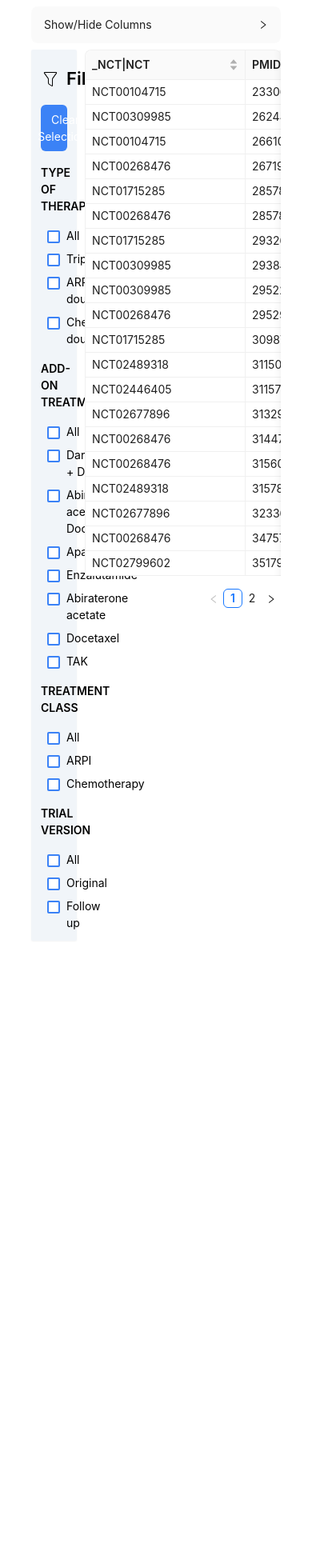
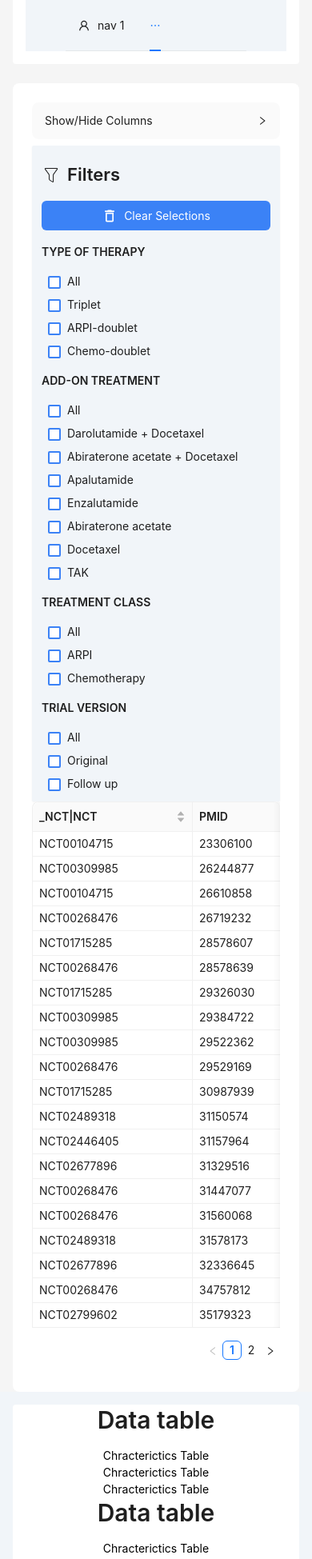
Before and after one commit to EdraakSystems/datatable, a Next.js app: page /study-characteristics-table in a window 390 px wide. Shown: the part 40-1989 px from the top of the page at 80% size. Before the commit the page ends 1264 px from the top, so only its background shows below. Built offline with nearby package versions, Linux system fonts and the light colour scheme.

Commit message:
fixed responsiveness

```diff
--- a/app/study-characteristics-table/layout.jsx
+++ b/app/study-characteristics-table/layout.jsx
@@ -1,9 +1,149 @@
-export default function Layout({ children }) {
+'use client'
+
+import React from 'react';
+import { UploadOutlined, UserOutlined, VideoCameraOutlined } from '@ant-design/icons';
+import { Layout, Menu, theme } from 'antd';
+import { Row, Col } from 'antd';
+import { Typography } from 'antd';
+const { Header, Content, Footer, Sider } = Layout;
+const items = [UserOutlined, VideoCameraOutlined, UploadOutlined, UserOutlined].map(
+  (icon, index) => ({
+    key: String(index + 1),
+    icon: React.createElement(icon),
+    label: `nav ${index + 1}`,
+  }),
+);
+const App = ({ children }) => {
+  const {
+    token: { colorBgContainer, borderRadiusLG },
+  } = theme.useToken();
+  const { Title } = Typography;
   return (
-    <>
-        <div className="w-[80%] m-auto my-[3rem]">
-            <main>{children}</main>
-        </div>
-    </>
-  )
-}
+    <Layout>
+      <Layout>
+        <Row
+          style={{
+            margin: '24px 16px 0',
+          }}
+        >
+          <Col className='p-4 rounded bg-white' span={24}>
+            <Header
+              className='bg-slate-100'
+              style={{
+                display: 'flex',
+                alignItems: 'center',
+              }}
+            >
+
+              <div className="demo-logo" />
+              <Menu
+                theme="light"
+                mode="horizontal"
+                defaultSelectedKeys={['2']}
+                items={items}
+                style={{
+                  flex: 1,
+                  minWidth: 0,
+                  color: 'black'
+                }}
+                className='bg-slate-100'
+              />
+            </Header>
+
+          </Col>
+        </Row>
+
+        <Content
+          style={{
+            margin: '24px 16px 0',
+          }}
+        >
+          <div
+            style={{
+              padding: 24,
+              minHeight: 360,
+              background: colorBgContainer,
+              borderRadius: borderRadiusLG,
+            }}
+          >
+            {children}
+          </div>
+        </Content>
+
+
+        <footer id="footer" className="dark p-4 bg-slate-100">
+          <div className="footer-wrap bg-white rounded">
+            <Row justify="space-around" align="middle">
+
+              <Col md={6} sm={24} xs={24}>
+                <div className="footer-center text-center align-center">
+                  <Title level={2}>Data table</Title>
+                  <div>
+                    <a target="_blank " href="http://ant.design">
+                      Chracterictics Table
+                    </a>
+                  </div>
+                  <div>
+                    <a target="_blank " href="https://pro.ant.design/">
+                      Chracterictics Table
+                    </a>
+                  </div>
+                  <div>
+                    <a href="http://mobile.ant.design">
+                      Chracterictics Table
+                    </a>
+                  </div>
+                </div>
+              </Col>
+
+              <Col md={6} sm={24} xs={24}>
+                <div className="footer-center text-center align-center">
+                  <Title level={2}>Data table</Title>
+                  <div>
+                    <a target="_blank " href="http://ant.design">
+                      Chracterictics Table
+                    </a>
+                  </div>
+                  <div>
+                    <a target="_blank " href="https://pro.ant.design/">
+                      Chracterictics Table
+                    </a>
+                  </div>
+                  <div>
+                    <a href="http://mobile.ant.design">
+                      Chracterictics Table
+                    </a>
+                  </div>
+                </div>
+              </Col>
+
+
+              <Col md={6} sm={24} xs={24}>
+                <div className="footer-center text-center align-center">
+                  <Title level={2}>Data table</Title>
+                  <div>
+                    <a target="_blank " href="http://ant.design">
+                      Chracterictics Table
+                    </a>
+                  </div>
+                  <div>
+                    <a target="_blank " href="https://pro.ant.design/">
+                      Chracterictics Table
+                    </a>
+                  </div>
+                  <div>
+                    <a href="http://mobile.ant.design">
+                      Chracterictics Table
+                    </a>
+                  </div>
+                </div>
+              </Col>
+
+            </Row>
+          </div>
+        </footer>
+      </Layout>
+    </Layout>
+  );
+};
+export default App;
--- a/app/study-characteristics-table/page.jsx
+++ b/app/study-characteristics-table/page.jsx
@@ -368,7 +368,7 @@ const App = () => {
             checkedList={checkedList}
             setCheckedList={setCheckedList}
             options={options}
-
+            className='bg-slate-100'
           />
 
           {/* <Select
@@ -396,13 +396,14 @@ const App = () => {
             }}
           /> */}
         </Col>
-        <Col span={5}>
+
+        <Col  xs={24} sm={24} md={24} lg={5} xl={5}>
           <DataFilters
             onClear={() => setSelectedFilters({})}
             selectedFilters={selectedFilters}
             onSelect={handleSelectedFilters} />
         </Col>
-        <Col span={19}>
+        <Col xs={24} sm={24} md={24} lg={19} xl={19}>
           <div className="custom-table">
             <Table
               columns={newColumns}
@@ -417,6 +418,8 @@ const App = () => {
             />
           </div>
         </Col>
+
+
       </Row>
     </>
   )
--- a/components/data-filters.jsx
+++ b/components/data-filters.jsx
@@ -28,7 +28,6 @@ export const DataFilters = ({ onSelect, selectedFilters, onClear }) => {
                         <div className="flex flex-col gap-y-2 px-2">
                             <SelectInput selected={selectedFilters[filter.key] === "All"} title="All" onClick={() => handleSelectFilter(filter.key, "All")} />
                             {filter.filters.map(item =>
-
                                 <SelectInput selected={selectedFilters[filter.key] === item} key={item} title={item} onClick={() => handleSelectFilter(filter.key, item)} />
                             )
                             }
--- a/misc/parsedData.js
+++ b/misc/parsedData.js
@@ -13,7 +13,6 @@ export const columns = [
         key: 5,
         width: 200,
         sorter: (a, b) => a.nct - b.nct,
-        fixed: 'left',
     },
     {
         title: 'PMID',
@@ -21,7 +20,6 @@ export const columns = [
         key: 6,
         width: 200,
         sorter: (a, b) => a.PMID - b.PMID,
-        fixed: 'left',
     },
     {
         title: 'TRIAL NAME',
```
